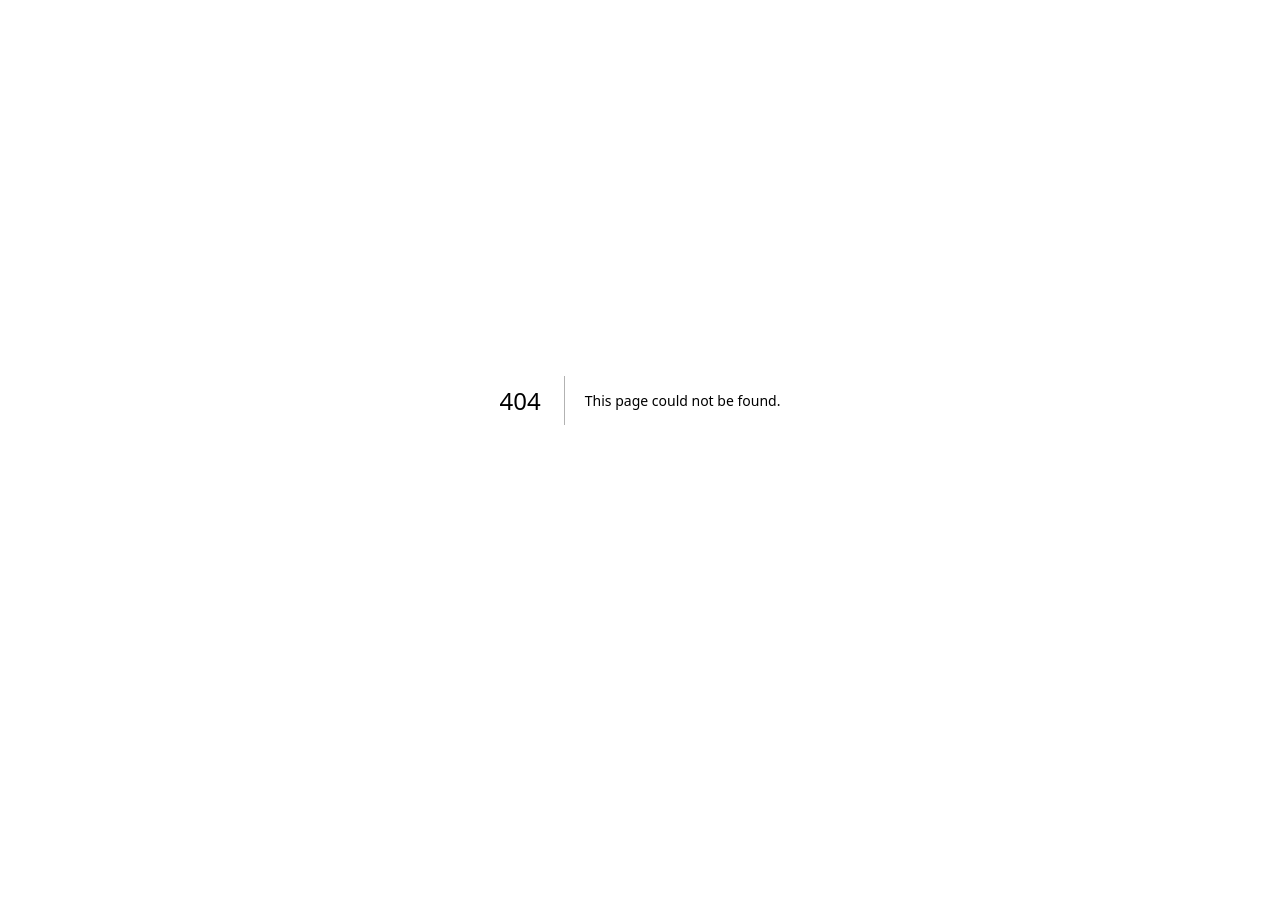
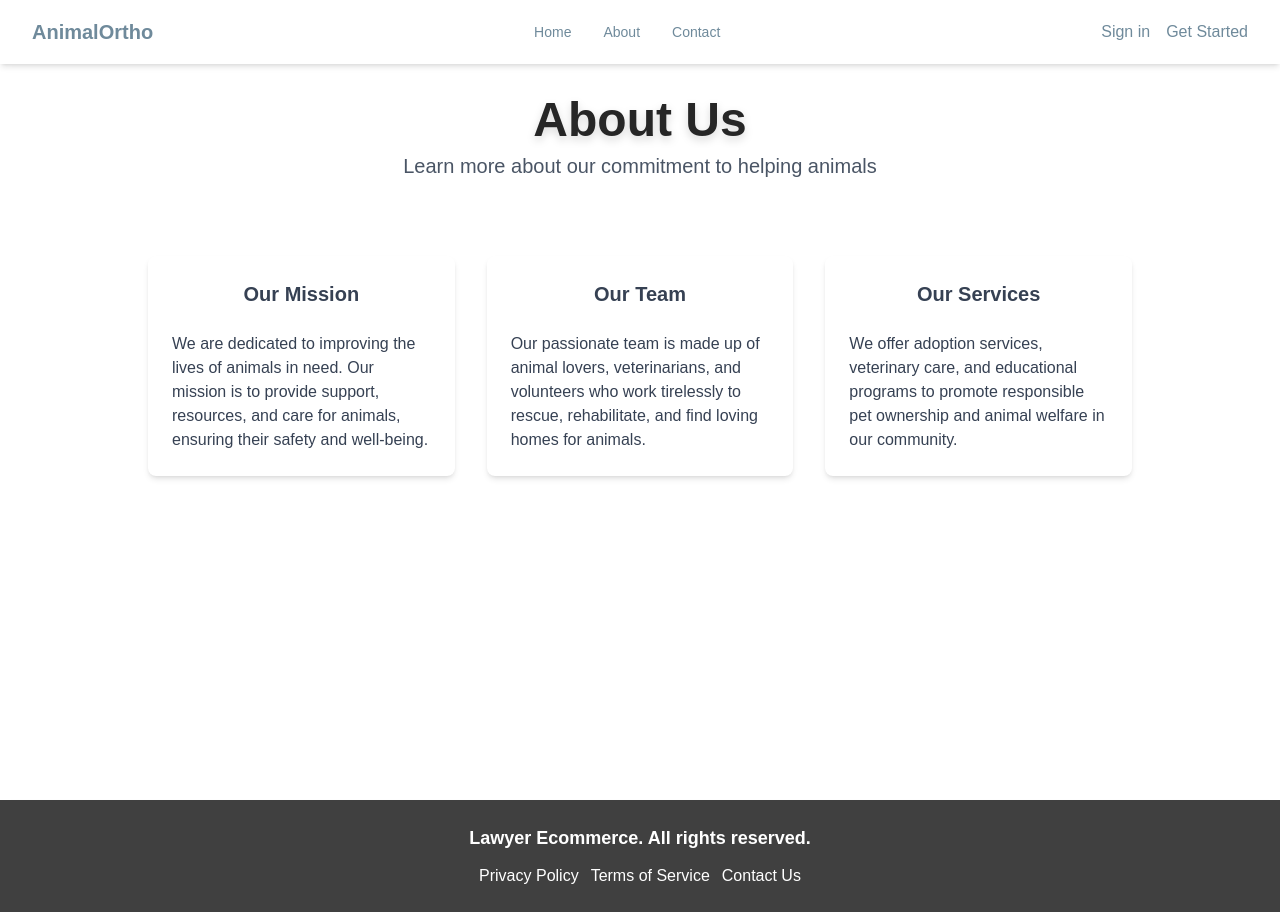
Before and after one commit to Jerrell-Abrahams/lawyer-ecommerce, a Next.js app in the folder animal_artho/: page /about in a window 1280 px wide. Before the commit this address had no page. Before the commit the page ends 800 px from the top, so only its background shows below. Built offline with nearby package versions, Linux system fonts and the light colour scheme.

Commit message:
first commit

```diff
--- /dev/null
+++ b/animal_artho/src/app/about/page.js
@@ -0,0 +1,37 @@
+import React from 'react';
+import Navbar from '../components/navbar/navbar';
+import Section from '../components/section/section';
+import Card from '../components/card/card';
+import Hero from '../components/hero/hero';
+
+export default function AboutPage() {
+    return (
+        <Section>
+            <div className="flex flex-col items-center py-8">
+                <h1 className="text-5xl font-extrabold text-neutral-800 mb-2 drop-shadow-lg">
+                    About Us
+                </h1>
+                <p className="text-xl text-gray-600 mb-6">
+                    Learn more about our commitment to helping animals
+                </p>
+            </div>
+            <div className="max-w-5xl mx-auto grid grid-cols-1 md:grid-cols-3 gap-8 p-5">
+                <Card title="Our Mission" className="bg-blue-50 text-gray-700">
+                    <p>
+                        We are dedicated to improving the lives of animals in need. Our mission is to provide support, resources, and care for animals, ensuring their safety and well-being.
+                    </p>
+                </Card>
+                <Card title="Our Team" className="bg-teal-50 text-gray-700">
+                    <p>
+                        Our passionate team is made up of animal lovers, veterinarians, and volunteers who work tirelessly to rescue, rehabilitate, and find loving homes for animals.
+                    </p>
+                </Card>
+                <Card title="Our Services" className="bg-green-50 text-gray-700">
+                    <p>
+                        We offer adoption services, veterinary care, and educational programs to promote responsible pet ownership and animal welfare in our community.
+                    </p>
+                </Card>
+            </div>
+        </Section>
+    );
+}
--- /dev/null
+++ b/animal_artho/src/app/components/card/card.js
@@ -0,0 +1,17 @@
+import React from 'react';
+
+const Card = ({ title, description, image, children, className }) => (
+    <div className={` bg-white rounded-lg shadow-md p-6 flex flex-col items-center  ${className || ''}`}>
+        {image && (
+            <img
+                src={image}
+                alt={title}
+            />
+        )}
+        <h3 className="card-title text-xl font-semibold mb-2">{title}</h3>
+        <p className="card-description text-gray-600 mb-4">{description}</p>
+        {children}
+    </div>
+);
+
+export default Card;
--- /dev/null
+++ b/animal_artho/src/app/components/footer/footer.js
@@ -0,0 +1,18 @@
+import React from 'react';
+
+export default function Footer() {
+    return (
+        <footer className="bg-neutral-700 shadow-lg py-6">
+            <div className="max-w-4xl mx-auto px-4">
+                <p className="text-white text-center text-lg font-semibold mb-3">
+                    Lawyer Ecommerce. All rights reserved.
+                </p>
+                <nav className="flex justify-center gap-3">
+                    <a href="/privacy" className="text-white hover:text-yellow-400 transition-colors text-base font-medium">Privacy Policy</a>
+                    <a href="/terms" className="text-white hover:text-yellow-400 transition-colors text-base font-medium">Terms of Service</a>
+                    <a href="/contact" className="text-white hover:text-yellow-400 transition-colors text-base font-medium">Contact Us</a>
+                </nav>
+            </div>
+        </footer>
+    );
+}
--- a/animal_artho/src/app/components/hero/hero.js
+++ b/animal_artho/src/app/components/hero/hero.js
@@ -1,8 +1,22 @@
 import { Button } from "../button/button";
+import Section from "../section/section";
 
-const Hero = () => {
+const Hero = ({ variant, image }) => {
+  if (variant === "banner") {
+    return (
+      <div className="w-full pt-5">
+        {image && (
+          <img
+            src={image}
+            alt="Banner"
+            className="w-full h-48 object-cover"
+          />
+        )}
+      </div>
+    );
+  }
+
   return (
-    <section className="pt-32 pb-20 px-6 lg:px-8">
       <div className="container mx-auto max-w-5xl text-center">
         <div className="animate-fade-in">
           <h1 className="text-5xl md:text-7xl lg:text-8xl font-bold text-foreground mb-8 leading-tight">
@@ -19,18 +33,15 @@ const Hero = () => {
           </p>
 
           <div className="flex flex-col sm:flex-row gap-4 justify-center items-center">
-            <Button size="lg" className="bg-accent hover:bg-accent/90 text-accent-foreground group" asChild>
-              <a href="/contact">
-                Request Quote
-              </a>
-            </Button>
-            <Button size="lg" variant="outline" asChild>
+<Button size="lg" className="bg-accent hover:bg-accent/90 text-accent-foreground group" >
+  <a href="/contact">Request Quote</a>
+</Button>
+            <Button size="lg" variant="outline" >
               <a href="/about">Learn More</a>
             </Button>
           </div>
         </div>
       </div>
-    </section>
   );
 };
 
--- a/animal_artho/src/app/components/navbar/navbar.js
+++ b/animal_artho/src/app/components/navbar/navbar.js
@@ -2,9 +2,9 @@ import { Button } from "../button/button";
 
 const Navbar = () => {
     return (
-        <nav className="fixed top-0 left-0 right-0 z-50 bg-background/80 backdrop-blur-md border-b border-border/40">
+        <nav className="fixed top-0 left-0 right-0 z-50  bg-white shadow-md">
             <div className="container mx-auto px-6 lg:px-8">
-                <div className="flex items-center justify-between h-16">
+                <div className="flex items-center justify-between h-16 ">
                     <div className="flex items-center">
                         <a href="/" className="text-xl font-semibold text-foreground">
                             AnimalOrtho
--- /dev/null
+++ b/animal_artho/src/app/components/section/section.js
@@ -0,0 +1,11 @@
+import React from 'react';
+
+const Section = ({ children, className }) => {
+    return (
+        <div className={`pt-16 min-h-screen px-4 ${className || ''}`}>
+            {children}
+        </div>
+    );
+};
+
+export default Section;
--- a/animal_artho/src/app/layout.js
+++ b/animal_artho/src/app/layout.js
@@ -1,5 +1,7 @@
 import { Geist, Geist_Mono } from "next/font/google";
 import "./globals.css";
+import Navbar from "./components/navbar/navbar";
+import Footer from "./components/footer/footer";
 
 const geistSans = Geist({
   variable: "--font-geist-sans",
@@ -20,9 +22,11 @@ export default function RootLayout({ children }) {
   return (
     <html lang="en">
       <body
-        className={`${geistSans.variable} ${geistMono.variable} antialiased`}
+        className={`${geistSans.variable} ${geistMono.variable} antialiased `}
       >
-        {children}
+        <Navbar />
+         {children}
+        <Footer />
       </body>
     </html>
   );
--- a/animal_artho/src/app/page.js
+++ b/animal_artho/src/app/page.js
@@ -3,8 +3,8 @@
 // import Features from "@/components/Features";
 // import Footer from "@/components/Footer";
 
-import Navbar from "./components/navbar/navbar";
 import Hero from "./components/hero/hero";
+import Section from "./components/section/section";
 const Index = () => {
 
   // #TODO: Navbar and Hero Jerrell
@@ -12,10 +12,10 @@ const Index = () => {
   // #TODO: About Page and cards Jason
 
   return (
-    <div className="min-h-screen bg-background">
-      <Navbar />
+    <Section>
       <Hero />
-    </div>
+
+    </Section>
   );
 };
 
```
Also changed, not shown: animal_artho/public/images/puppy.jpg (added), 1 other file (tests, documents, lock files or other folders).
